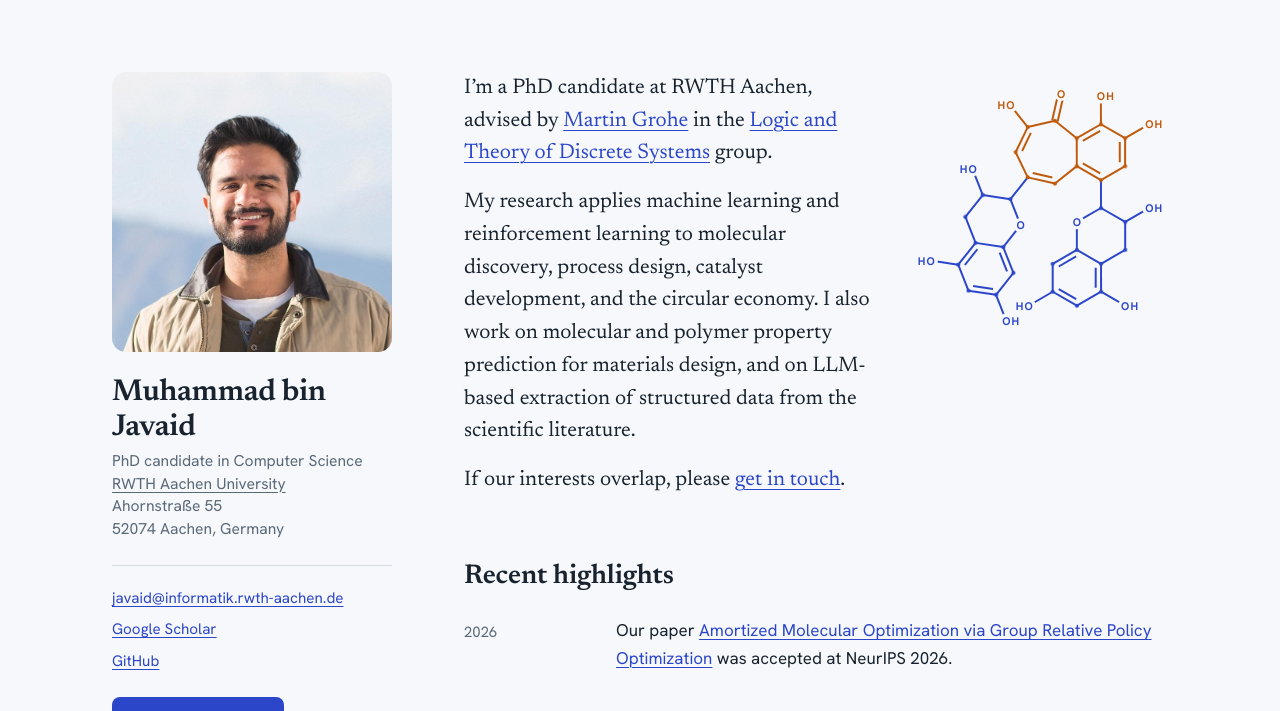
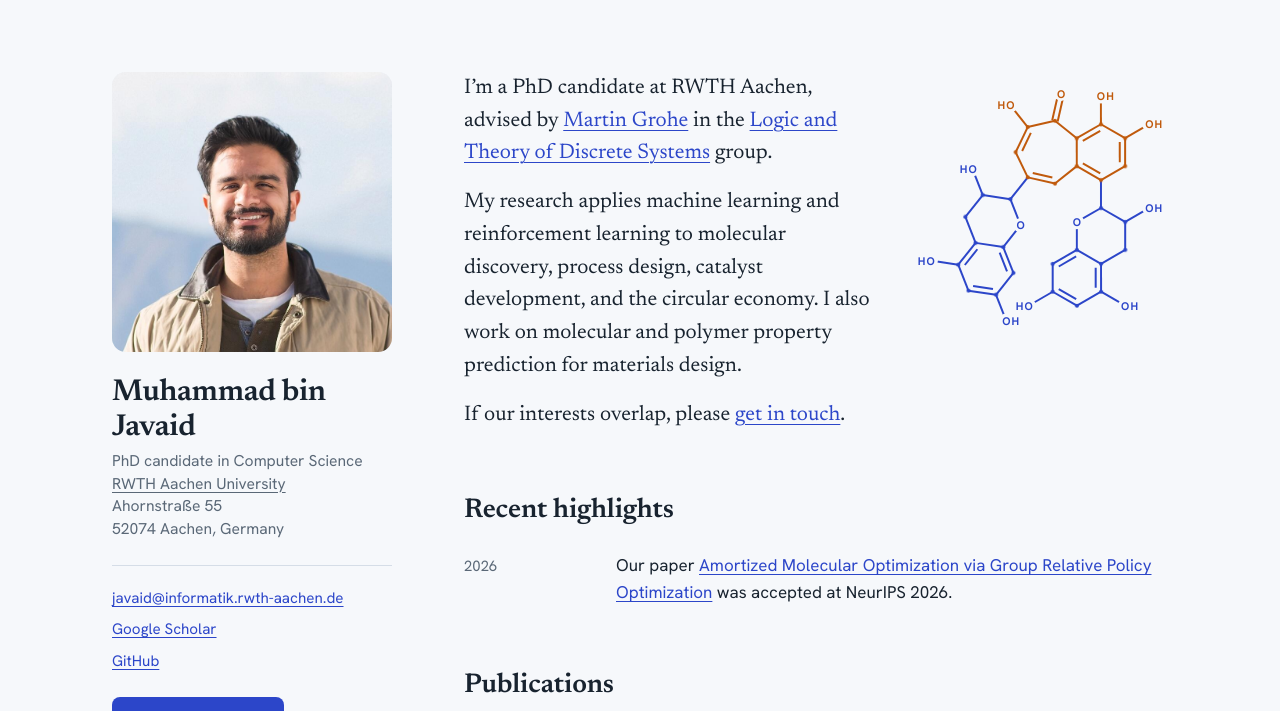
Before and after one commit to mbinjavaid/mbinjavaid.github.io, a plain HTML site: page index.html in a window 1280 px wide. Shown: the top 711 px of the page. Drawn offline with Linux system fonts and the light colour scheme.

Commit message:
Add files via upload

```diff
--- a/index.html
+++ b/index.html
@@ -5,7 +5,7 @@
   <meta name="viewport" content="width=device-width, initial-scale=1">
 
   <title>Muhammad bin Javaid, PhD candidate in Computer Science at RWTH Aachen</title>
-  <meta name="description" content="Muhammad bin Javaid is a PhD candidate in Computer Science at RWTH Aachen University working on machine learning and reinforcement learning for molecular discovery, process design, and LLM-based extraction of scientific data.">
+  <meta name="description" content="Muhammad bin Javaid is a PhD candidate in Computer Science at RWTH Aachen University working on machine learning and reinforcement learning for molecular discovery and process design.">
   <link rel="canonical" href="https://mbinjavaid.github.io/">
 
   <meta property="og:type" content="website">
@@ -86,8 +86,7 @@
           <p>
             My research applies machine learning and reinforcement learning to molecular
             discovery, process design, catalyst development, and the circular economy. I also
-            work on molecular and polymer property prediction for materials design, and on
-            LLM-based extraction of structured data from the scientific literature.
+            work on molecular and polymer property prediction for materials design.
           </p>
           <p>
             If our interests overlap, please <a href="mailto:javaid@informatik.rwth-aachen.de">get in touch</a>.
```
